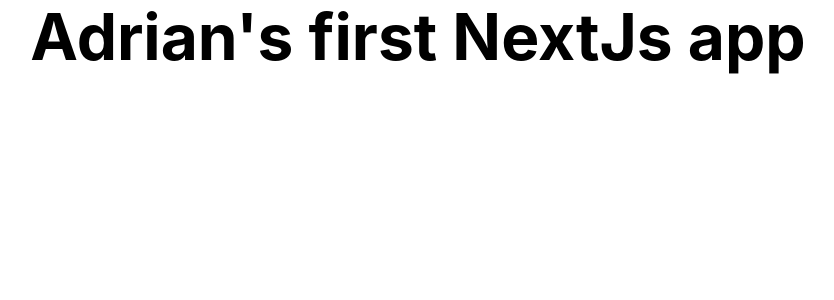
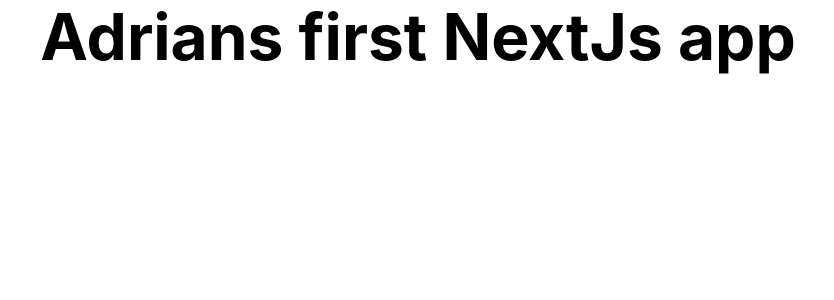
Before and after one commit to adriancabal/first-nextjs-app, a Next.js app: page / in a window 1280 px wide. Shown: the top 300 px of the page, without its empty margins (222-1056 px from the left). Built offline with nearby package versions, Linux system fonts and the light colour scheme.

Commit message:
removed &apos;

```diff
--- a/pages/index.js
+++ b/pages/index.js
@@ -5,7 +5,7 @@
 export default function Home() {
   return (
     <div className={styles.container}>
-      <h1 className={styles.title}>Adrian&apos;s first NextJs app</h1>
+      <h1 className={styles.title}>{"Adrians first NextJs app"}</h1>
 
       {/* <Head>
         <title>Create Next App</title>
```
